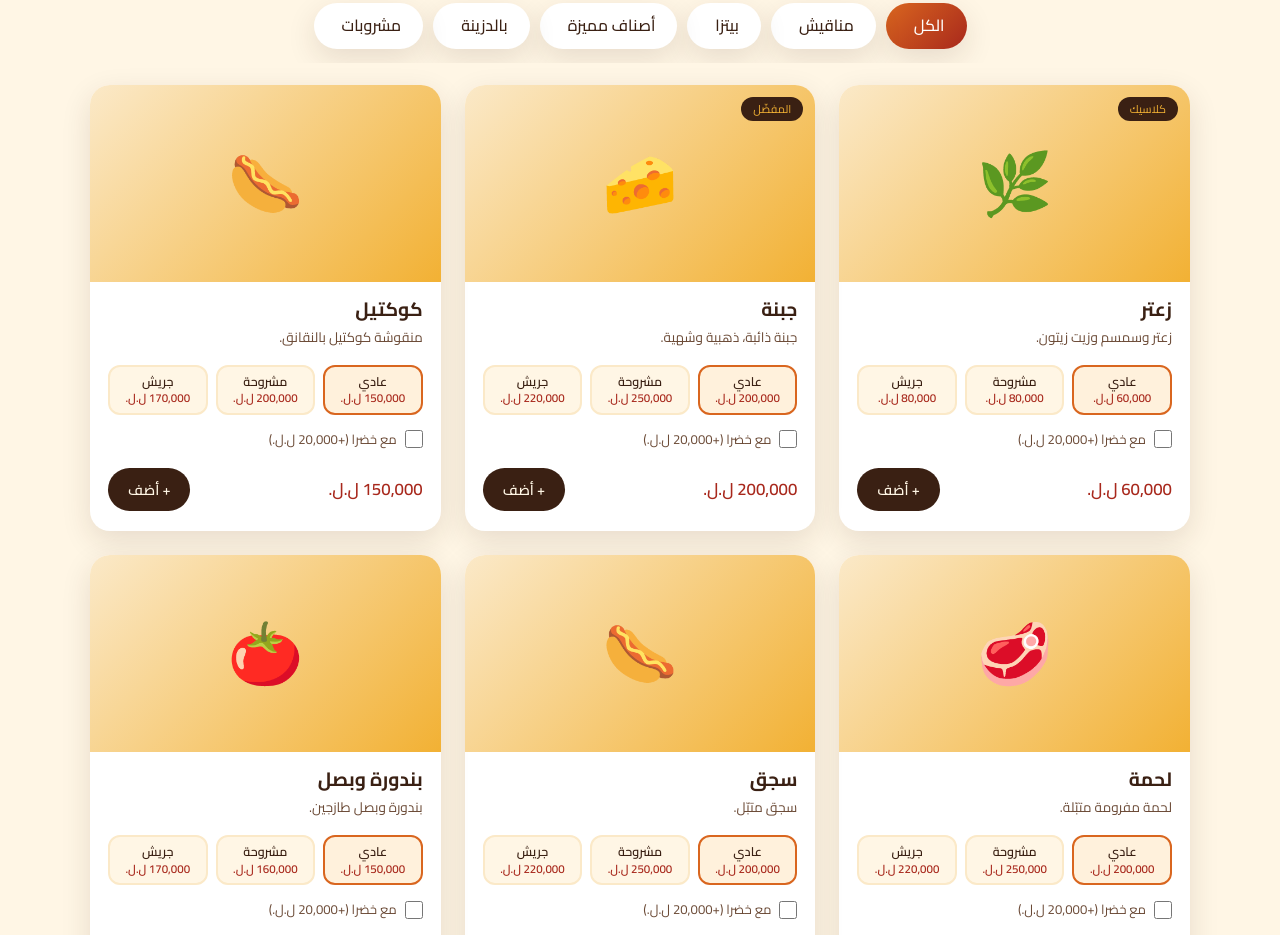
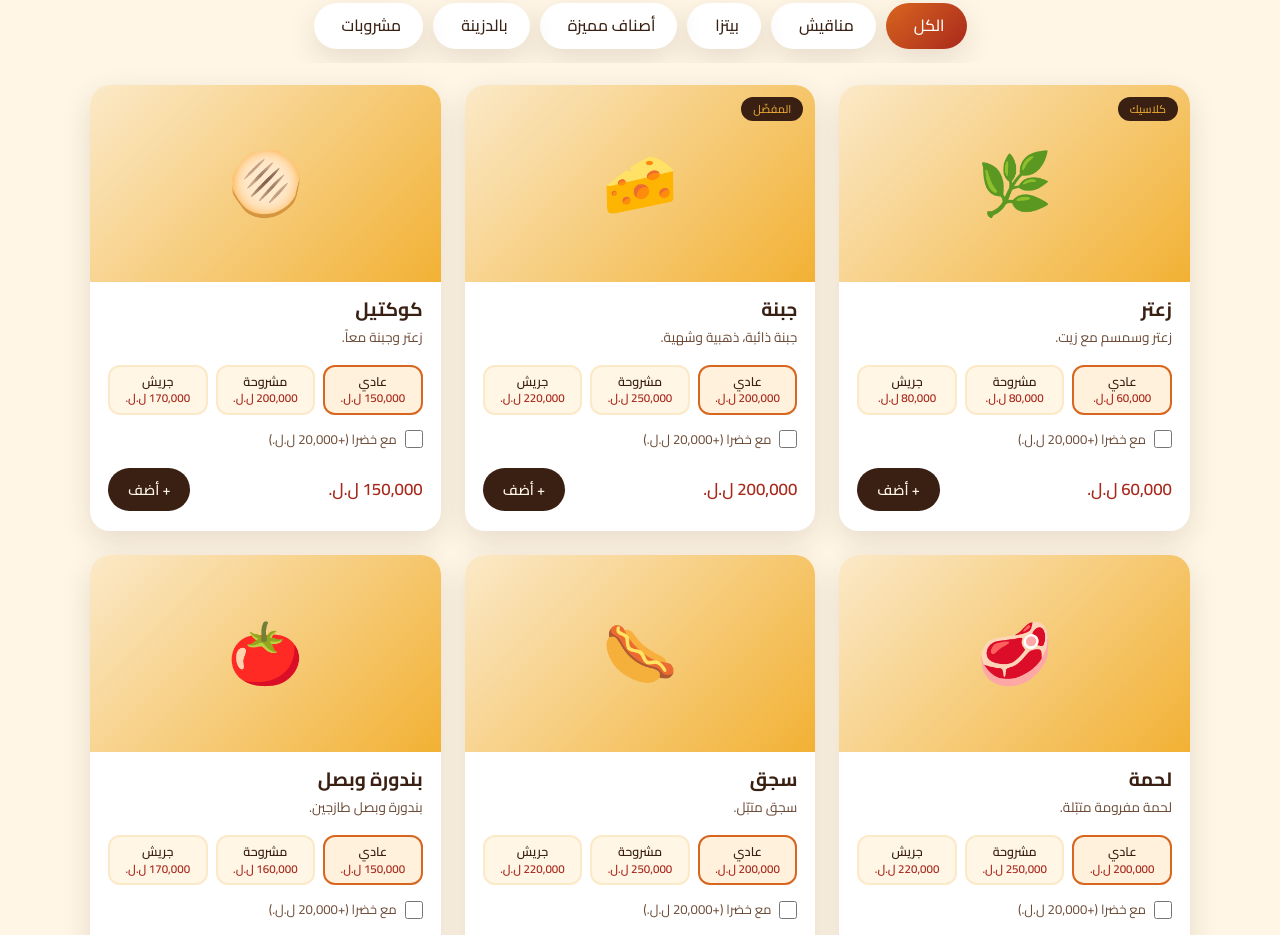
Before and after one commit to cod555/alsafir-bakery, a plain HTML site: page ar.html in a window 1280 px wide. Shown: the part 1032-1967 px from the top of the page. Drawn offline with Linux system fonts and the light colour scheme.

Commit message:
Fix Za'atar and Cocktail descriptions
Co-Authored-By: Claude Opus 5.5 <noreply@anthropic.com>
Claude-Session: https://claude.ai/code/session_0133gox9fv5XmHwWcp3Fh6pU

```diff
--- a/ar.html
+++ b/ar.html
@@ -572,9 +572,9 @@ const CATEGORIES = [
    "image" is optional: put a path like "img/zaatar.jpg" to replace the emoji. */
 const MENU = [
   /* ---- Manakish ---- */
-  { id:"zaatar",    cat:"Manakish", name:"Za'atar",              ar:"زعتر",          emoji:"🌿", opts:MANAKISH, prices:[60000,80000,80000],   veg:true, desc:"Thyme, sesame and olive oil.", tag:"Classic" },
+  { id:"zaatar",    cat:"Manakish", name:"Za'atar",              ar:"زعتر",          emoji:"🌿", opts:MANAKISH, prices:[60000,80000,80000],   veg:true, desc:"Za'atar and sesame with oil.", tag:"Classic" },
   { id:"jibneh",    cat:"Manakish", name:"Cheese",               ar:"جبنة",          emoji:"🧀", opts:MANAKISH, prices:[200000,250000,220000], veg:true, desc:"Melted cheese, golden and bubbly.", tag:"Favourite" },
-  { id:"cocktail",  cat:"Manakish", name:"Cocktail",             ar:"كوكتيل",        emoji:"🌭", opts:MANAKISH, prices:[150000,200000,170000], veg:true, desc:"Our cocktail sausage manousheh." },
+  { id:"cocktail",  cat:"Manakish", name:"Cocktail",             ar:"كوكتيل",        emoji:"🫓", opts:MANAKISH, prices:[150000,200000,170000], veg:true, desc:"Za'atar and cheese together." },
   { id:"lahme",     cat:"Manakish", name:"Meat",                 ar:"لحمة",          emoji:"🥩", opts:MANAKISH, prices:[200000,250000,220000], veg:true, desc:"Spiced minced meat." },
   { id:"sujuk",     cat:"Manakish", name:"Sujuk",                ar:"سجق",           emoji:"🌭", opts:MANAKISH, prices:[200000,250000,220000], veg:true, desc:"Spicy Armenian-style sausage." },
   { id:"tomato",    cat:"Manakish", name:"Tomato & Onion",       ar:"بندورة وبصل",   emoji:"🍅", opts:MANAKISH, prices:[150000,160000,170000], veg:true, desc:"Fresh tomato and onion." },
@@ -627,7 +627,7 @@ const MENU = [
    (prices and ids are shared with the English page)
    ===================================================== */
 const AR_DESC = {
-  zaatar:"زعتر وسمسم وزيت زيتون.", jibneh:"جبنة ذائبة، ذهبية وشهية.", cocktail:"منقوشة كوكتيل بالنقانق.", lahme:"لحمة مفرومة متبّلة.",
+  zaatar:"زعتر وسمسم مع زيت.", jibneh:"جبنة ذائبة، ذهبية وشهية.", cocktail:"زعتر وجبنة معاً.", lahme:"لحمة مفرومة متبّلة.",
   sujuk:"سجق متبّل.", tomato:"بندورة وبصل طازجين.", kishk:"كشك تقليدي مع البندورة والبصل.", mortadella:"مرتديلا مع جبنة ذائبة.",
   turkey:"حبش مع جبنة ذائبة.", sujukch:"سجق مع جبنة ذائبة.", tomatoch:"بندورة طازجة مع جبنة ذائبة.", kishkch:"كشك مع جبنة ذائبة.",
   lahmech:"لحمة متبّلة مع جبنة ذائبة.", spinach:"حشوة سبانغ بالليمون.", spinachch:"سبانغ مع جبنة ذائبة.", kafta:"كفتة متبّلة.", kaftach:"كفتة مع جبنة ذائبة.",
```
Also changed, not shown: index.html (+2 -2 lines).
